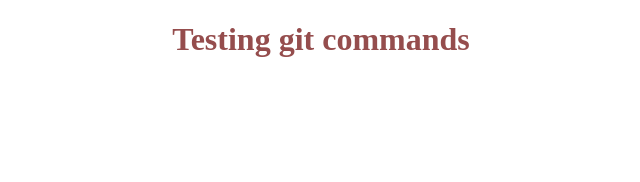
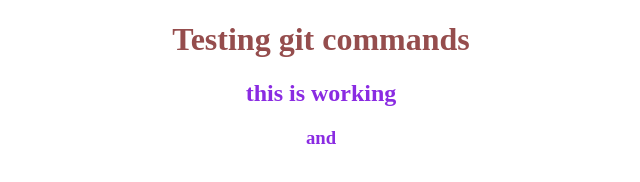
Before and after one commit to Anuragverma017/cohart-2, a plain HTML site: page index.html in a window 1280 px wide. Shown: the whole page, without its empty margins (319-959 px from the left). Drawn offline with Linux system fonts and the light colour scheme.

Commit message:
upated code

```diff
--- a/index.html
+++ b/index.html
@@ -7,6 +7,8 @@
 </head>
 <body>
     <h1 style="color:rgb(149, 77, 77); align-items: center; text-align: center;">Testing git commands </h1>
+    <h2 style="color:blueviolet; align-items: center; text-align: center;">this is working</h2>
+    <h3 style="color:blueviolet; align-items: center; text-align: center;">and</h3>
 
 </body>
 </html>
```
